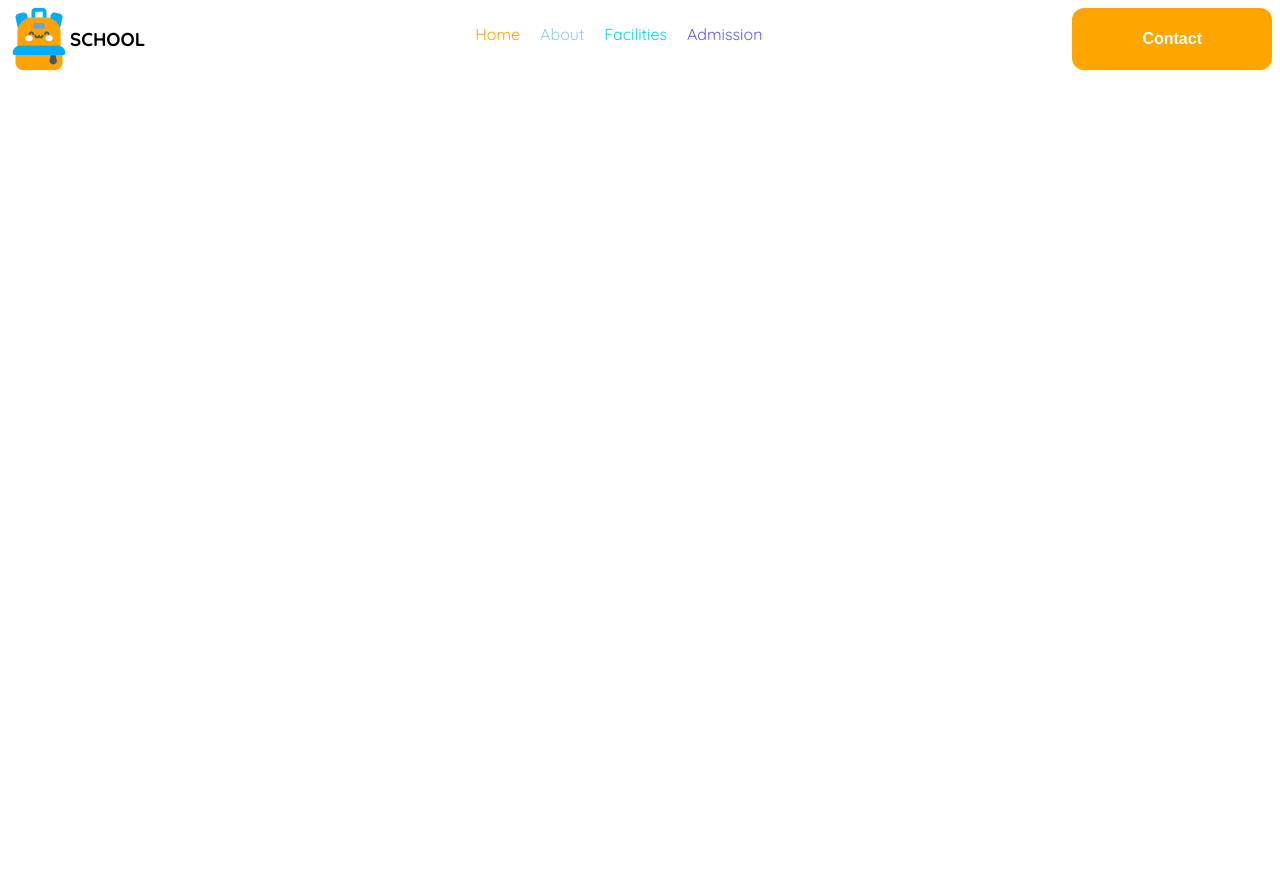
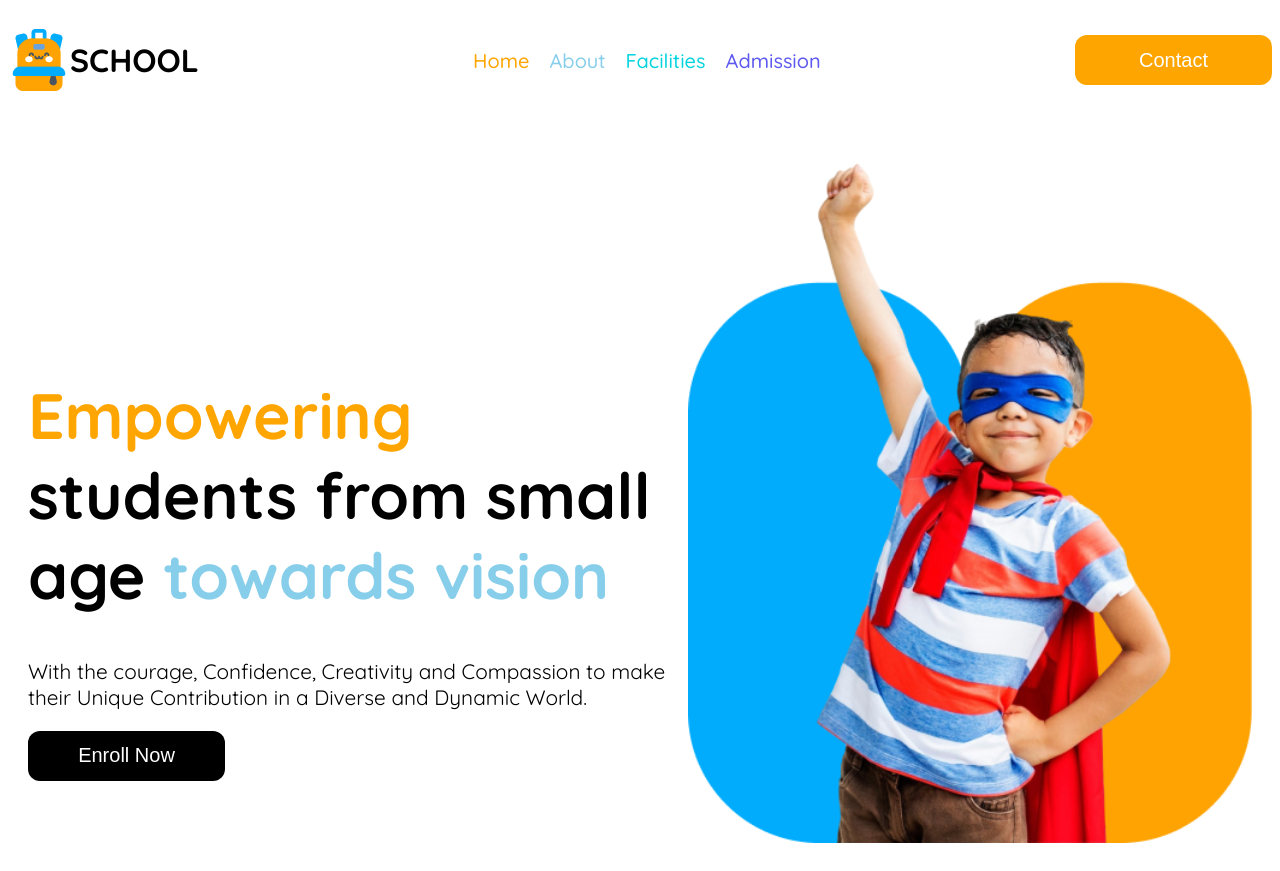
Before and after one commit to Safakatt206/safakat-assignment-2, a plain HTML site: page index.html in a window 1280 px wide. Before the commit the page ends 800 px from the top, so only its background shows below. Drawn offline with Linux system fonts and the light colour scheme.

Commit message:
thierd commit

```diff
--- a/index.html
+++ b/index.html
@@ -11,7 +11,7 @@
         <nav class="navbar display-flex">
             <div class="school display-flex">
                 <img class="logo-1" src="assets/logo.png" alt="">
-            <h3>SCHOOL</h3>
+            <h3 class="name">SCHOOL</h3>
             </div>
             <ul class="nav-links display-flex ">
                 <li class="nav-item"><a href="" class="nav-link org">Home</a></li>
@@ -21,6 +21,15 @@
                 </ul>
                 <button class="btn-primary">Contact</button>
         </nav>
+        <div class="banner display-flex">
+            <div class="banner-content">
+                <h1 class="banner-title"><span class="org">Empowering </span>
+                    students from small age <span class="sky-1">towards vision</span></h1>
+                <p class="banner-description">With the courage, Confidence, Creativity and Compassion to make their Unique Contribution in a Diverse and Dynamic World.</p>
+                <button class="high">Enroll Now</button>
+            </div>
+            <img  class="banner-image" src="assets/hero-kids.png" alt="">
+        </div>
     </header>
 
 </body>
--- a/styles/styles.css
+++ b/styles/styles.css
@@ -21,26 +21,36 @@
   .pp-1{
     color: #5D58EF;
   }
+  .high{
+    background-color: black;
+    color: white;
+    font-size: 1.25rem;
+    font-weight: 500;
+    border-radius: 12px;
+    border: none;
+    width: 197px;
+    height: 50px; }
 
   /* img styles */
-  .logo-1{
 
-  }
   .btn-primary{
     background-color: orange;
     color: white;
-    padding: 5px 70px;
-    font-size: 1rem;
-    font-weight: 600;
+    font-size: 1.25rem;
+    font-weight: 500;
     border-radius: 12px;
     border: none;
+    width: 197px;
+    height: 50px;
   }
 
   /* navbar  related styles */
   .navbar{
     justify-content: space-between;
-    max-width: 1440px;
+    align-items: center;
+    max-width: 1440px ;
     margin: 0 auto;
+
   }
   .nav-item{
     list-style: none;
@@ -48,6 +58,48 @@
   }
   .nav-link{
     text-decoration: none;
-    font-weight: 400;
+    font-weight: 500;
+    font-size: 1.25rem;
 
   }
+  .name{
+    font-weight: 700;
+    font-size: 2rem;
+  }
+  .school{
+    align-items: center;
+  }
+  /* banner  */
+  .banner{
+
+    max-width: 1440px;
+
+    margin: 0 auto;
+    margin-top: 20px;
+
+  }
+  .banner-content{
+   max-width: 640px;
+    max-height: 331px;
+    margin-right: 130;
+  }
+  .banner{
+    align-items: center;
+    justify-content: space-between;
+    padding: 20px;
+  }
+  .banner-title{
+    font-size: 4rem;
+    font-weight: 700;
+
+
+
+  }
+  .banner-image{
+    width: 575px;
+    margin-left: 20px;
+
+  }
+  .banner-description{
+    font-size: 1.3rem;
+  }
```
